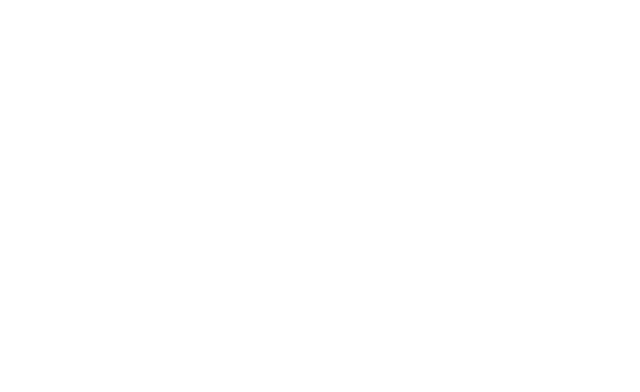
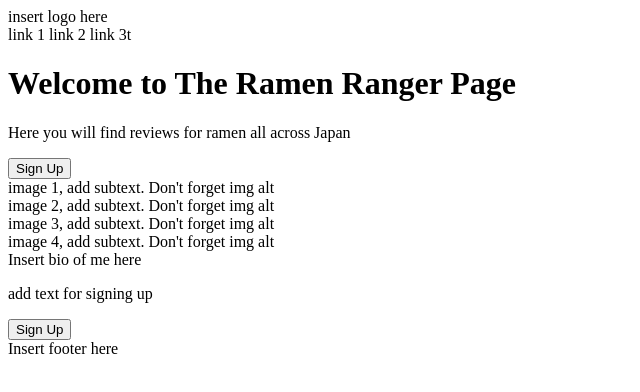
Before and after one commit to sumstot/odin-landing-page, a plain HTML site: page index.html in a window 1280 px wide. Shown: the whole page, without its empty margins (0-640 px from the left). Drawn offline with Linux system fonts and the light colour scheme.

Commit message:
This is the rough framework for my launchpad website. CSS has not been applied yet.

```diff
--- a/index.html
+++ b/index.html
@@ -1,11 +1,33 @@
 <!DOCTYPE html>
 <html lang="en">
 <head>
-    <meta charset="UTF-8">
-    <meta name="viewport" content="width=device-width, initial-scale=1.0">
-    <title>The Ramen Ranger Landing Page</title>
+  <meta charset="UTF-8">
+  <meta name="viewport" content="width=device-width, initial-scale=1.0">
+  <title>The Ramen Ranger Landing Page</title>
 </head>
 <body>
+<div class="header"> insert logo here </div>
+  <a>link 1</a>
+  <a>link 2</a>
+  <a>link 3t</a>
+<div class="top">
+  <h1>Welcome to The Ramen Ranger Page </h1>
+  <p> Here you will find reviews for ramen all across Japan</p>
+  <button class="top-button">Sign Up</button>
+</div>
+<div class="information">
+  <div class="image">image 1, add subtext. Don't forget img alt</div>
+  <div class="image">image 2, add subtext. Don't forget img alt</div>
+  <div class="image">image 3, add subtext. Don't forget img alt</div>
+  <div class="image">image 4, add subtext. Don't forget img alt</div>
+</div>
+<div class="bio">Insert bio of me here</div>
+<div class="bottom-sign-up">
+  <p>add text for signing up</p>
+  <button class="bottom-button">Sign Up</button>
+</div>
+<div class="footer">Insert footer here</div>
+
 
 </body>
 
```
